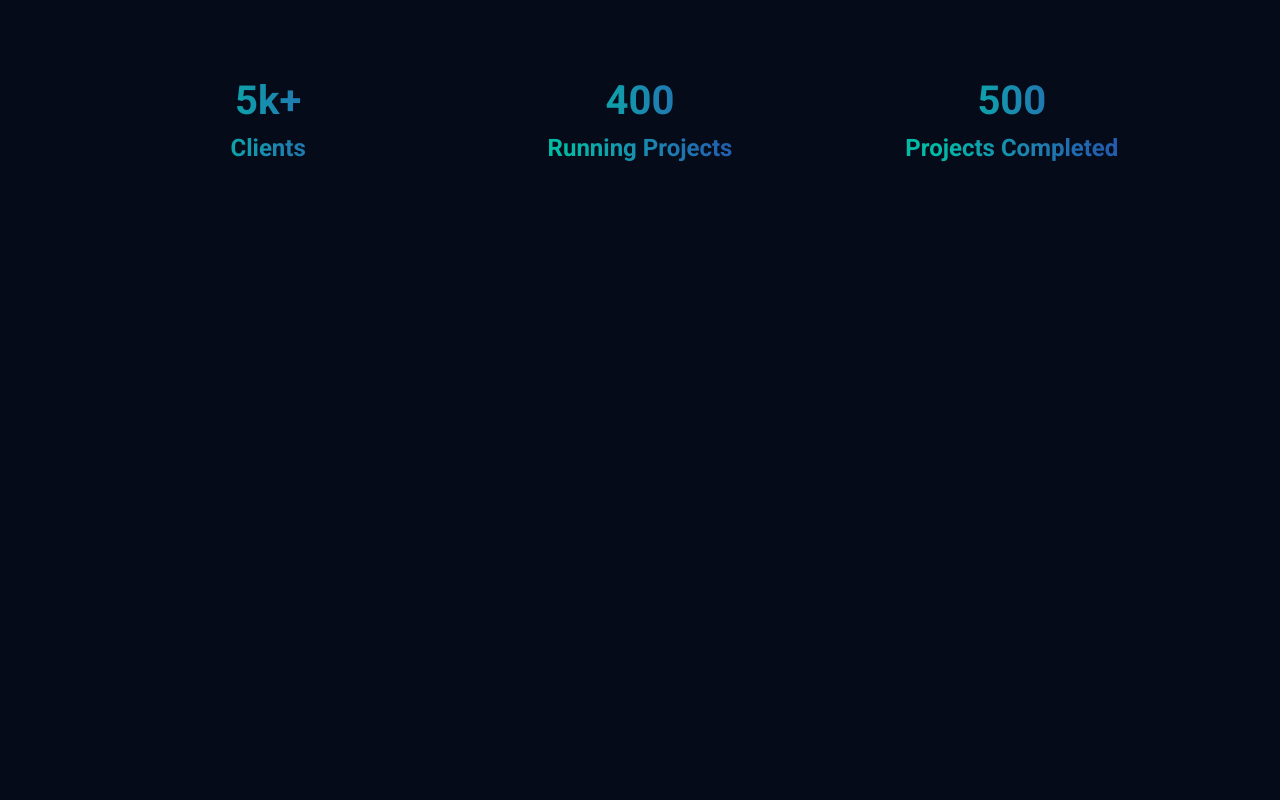
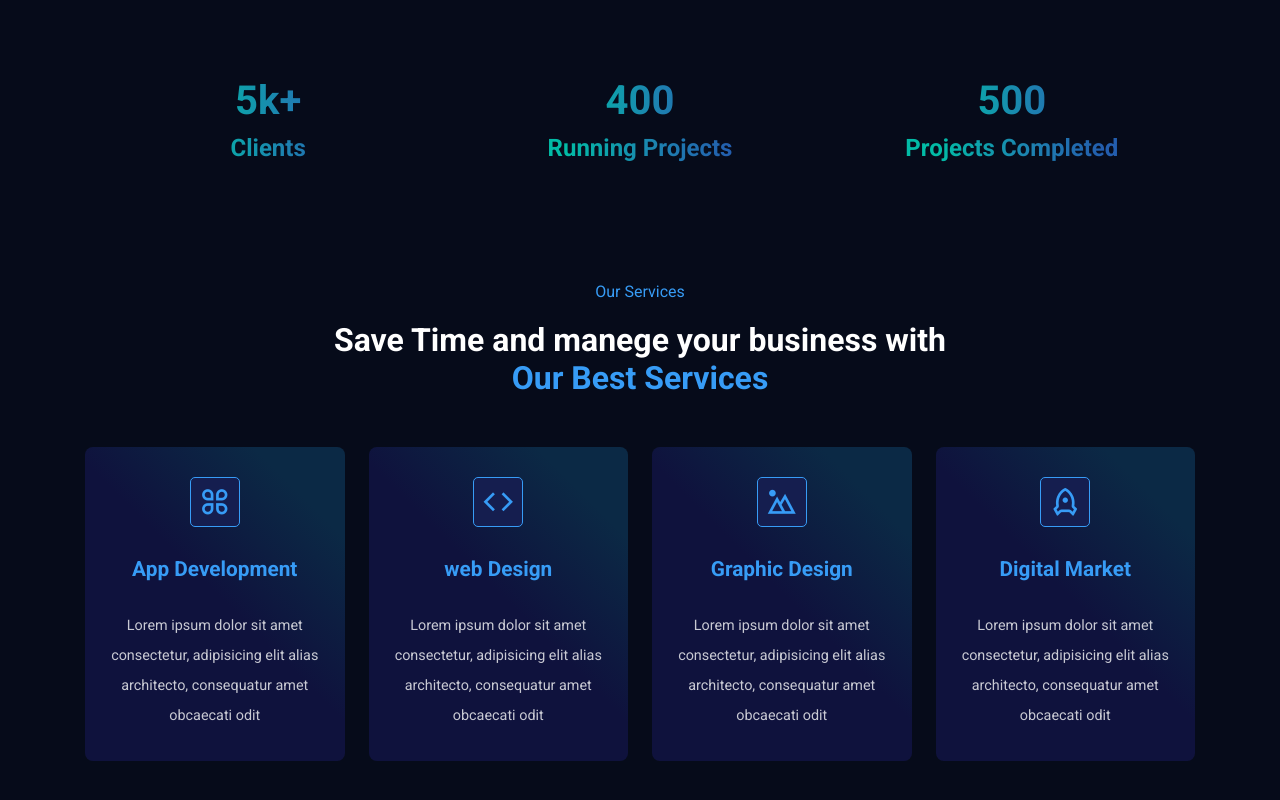
Before and after one commit to mohamdallam/4-digital-marketing-agency, a React (Create React App) app: page / in a window 1280 px wide. Shown: the part 610-1410 px from the top of the page. Before the commit the page ends 832 px from the top, so only its background shows below. Built offline with nearby package versions, Linux system fonts and the light colour scheme.

Commit message:
services

```diff
--- a/src/App.css
+++ b/src/App.css
@@ -75,6 +75,7 @@
 h1,
 h2 {
   color: var(--heading-color);
+  font-size: 2rem;
 }
 
 section {
@@ -92,3 +93,10 @@
   line-height: 30px;
   font-size: 0.9rem;
 }
+
+.subtitle {
+  font-size: 1rem;
+  color: var(--primary-color);
+  font-weight: 400;
+  margin-bottom: 20px;
+}
--- a/src/App.js
+++ b/src/App.js
@@ -2,6 +2,7 @@
 import Header from "./components/Header/Header";
 import Hero from "./components/UI/Hero";
 import Counter from "./components/UI/Counter";
+import Services from "./components/UI/Services";
 
 function App() {
   return (
@@ -9,6 +10,7 @@
       <Header />
       <Hero />
       <Counter />
+      <Services />
     </>
   );
 }
--- /dev/null
+++ b/src/components/UI/Services.jsx
@@ -0,0 +1,56 @@
+import "../../styles/services.css";
+import React from "react";
+
+const SERVICE__DATA = [
+  {
+    icon: "ri-apps-line",
+    title: "App Development",
+    desc: "Lorem ipsum dolor sit amet consectetur, adipisicing elit alias architecto, consequatur amet obcaecati odit ",
+  },
+
+  {
+    icon: "ri-code-line",
+    title: "web Design",
+    desc: "Lorem ipsum dolor sit amet consectetur, adipisicing elit alias architecto, consequatur amet obcaecati odit ",
+  },
+
+  {
+    icon: "ri-landscape-line",
+    title: "Graphic Design",
+    desc: "Lorem ipsum dolor sit amet consectetur, adipisicing elit alias architecto, consequatur amet obcaecati odit ",
+  },
+
+  {
+    icon: "ri-rocket-line",
+    title: "Digital Market",
+    desc: "Lorem ipsum dolor sit amet consectetur, adipisicing elit alias architecto, consequatur amet obcaecati odit ",
+  },
+];
+
+const Services = () => {
+  return (
+    <section id="service">
+      <div className="container">
+        <div className="services__top-content">
+          <h6 className="subtitle">Our Services</h6>
+          <h2>Save Time and manege your business with</h2>
+          <h2 className="highlight">Our Best Services</h2>
+        </div>
+
+        <div className="service__item-wrapper">
+          {SERVICE__DATA.map((item, index) => (
+            <div className="services__item">
+              <span className="service__icon">
+                <i className={item.icon}></i>
+              </span>
+              <h3 className="service__title">{item.title}</h3>
+              <p className="description">{item.desc}</p>
+            </div>
+          ))}
+        </div>
+      </div>
+    </section>
+  );
+};
+
+export default Services;
--- /dev/null
+++ b/src/styles/services.css
@@ -0,0 +1,44 @@
+.services__top-content {
+  text-align: center;
+  margin-bottom: 50px;
+}
+
+.service__item-wrapper {
+  display: flex;
+  align-items: center;
+  justify-content: center;
+  column-gap: 1.5rem;
+}
+
+.services__item {
+  background: var(--card-bg);
+  width: 25%;
+  padding: 30px 15px;
+  text-align: center;
+  border-radius: 0.5rem;
+  cursor: pointer;
+}
+
+.service__icon {
+  width: 50px;
+  height: 50px;
+  display: flex;
+  align-items: center;
+  justify-content: center;
+  margin: auto;
+  background: var(--icon-bg);
+  border-radius: 5px;
+  margin-bottom: 30px;
+  border: 1px solid var(--primary-color);
+}
+
+.service__icon i {
+  font-size: 2rem;
+  color: var(--primary-color);
+}
+
+.service__title {
+  color: var(--primary-color);
+  font-size: 1.3rem;
+  margin-bottom: 30px;
+}
```
